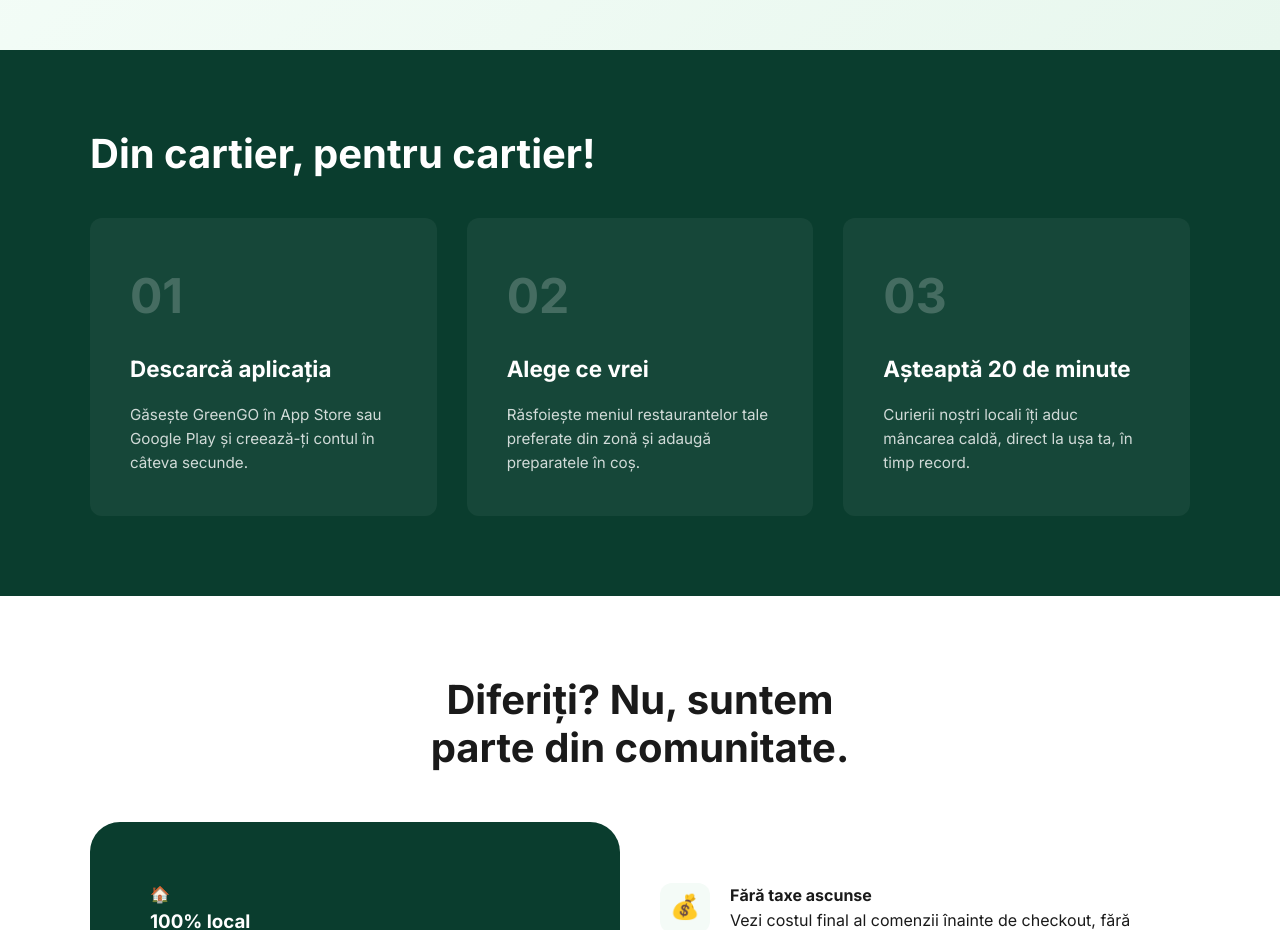
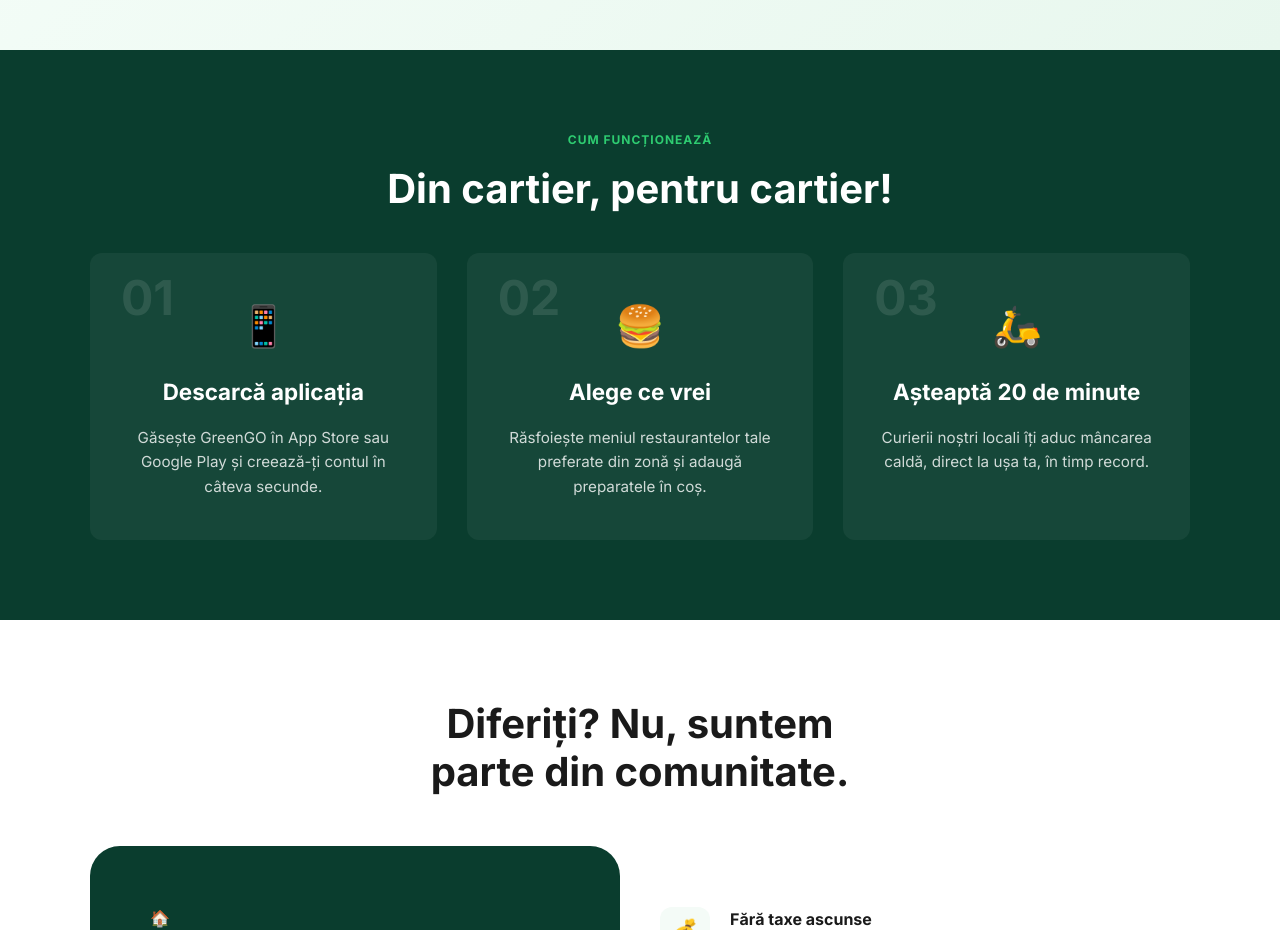
Before and after one commit to florindanlazarescu/green-go-landing, a plain HTML site: page index.html in a window 1280 px wide. Shown: the part 800-1730 px from the top of the page. Drawn offline with Linux system fonts and the light colour scheme.

Commit message:
am aplicat stilurile noi!cardurile sunt aliniate în centru, au un efect subtil de "ridicare" la hover, iar numerele sunt repoziționate în colț, lăsând iconițele să fie elementul vizual principal.

```diff
--- a/index.html
+++ b/index.html
@@ -60,22 +60,25 @@
         <!-- Steps Section -->
         <section id="cum-functioneaza" class="steps section-dark">
             <div class="container">
-                <div class="section-header">
-<!--                    <span class="subtitle">CUM FUNCȚIONEAZĂ</span>-->
+                <div class="section-header text-center">
+                    <span class="subtitle">CUM FUNCȚIONEAZĂ</span>
                     <h2>Din cartier, pentru cartier!</h2>
                 </div>
                 <div class="steps-grid">
                     <div class="step-card">
+                        <div class="step-icon">📱</div>
                         <div class="step-num">01</div>
                         <h3>Descarcă aplicația</h3>
                         <p>Găsește GreenGO în App Store sau Google Play și creează-ți contul în câteva secunde.</p>
                     </div>
                     <div class="step-card">
+                        <div class="step-icon">🍔</div>
                         <div class="step-num">02</div>
                         <h3>Alege ce vrei</h3>
                         <p>Răsfoiește meniul restaurantelor tale preferate din zonă și adaugă preparatele în coș.</p>
                     </div>
                     <div class="step-card">
+                        <div class="step-icon">🛵</div>
                         <div class="step-num">03</div>
                         <h3>Așteaptă 20 de minute</h3>
                         <p>Curierii noștri locali îți aduc mâncarea caldă, direct la ușa ta, în timp record.</p>
--- a/styles.css
+++ b/styles.css
@@ -272,22 +272,40 @@ nav {
 }
 
 .step-card {
-    padding: 40px;
+    padding: 40px 30px;
     background: rgba(255,255,255,0.05);
     border-radius: var(--border-radius);
     position: relative;
+    text-align: center;
+    border: 1px solid transparent;
+    transition: all 0.3s ease;
+}
+
+.step-card:hover {
+    transform: translateY(-10px);
+    background: rgba(255,255,255,0.1);
+    border-color: var(--primary-green);
+}
+
+.step-icon {
+    font-size: 2.5rem;
+    margin-bottom: 1rem;
 }
 
 .step-num {
+    position: absolute;
+    top: 20px;
+    left: 30px;
     font-size: 3rem;
     font-weight: 800;
-    opacity: 0.2;
-    margin-bottom: 1rem;
+    opacity: 0.1;
+    line-height: 1;
 }
 
 .step-card h3 {
     margin-bottom: 1rem;
     font-size: 1.4rem;
+    position: relative;
 }
 
 .step-card p {
```
